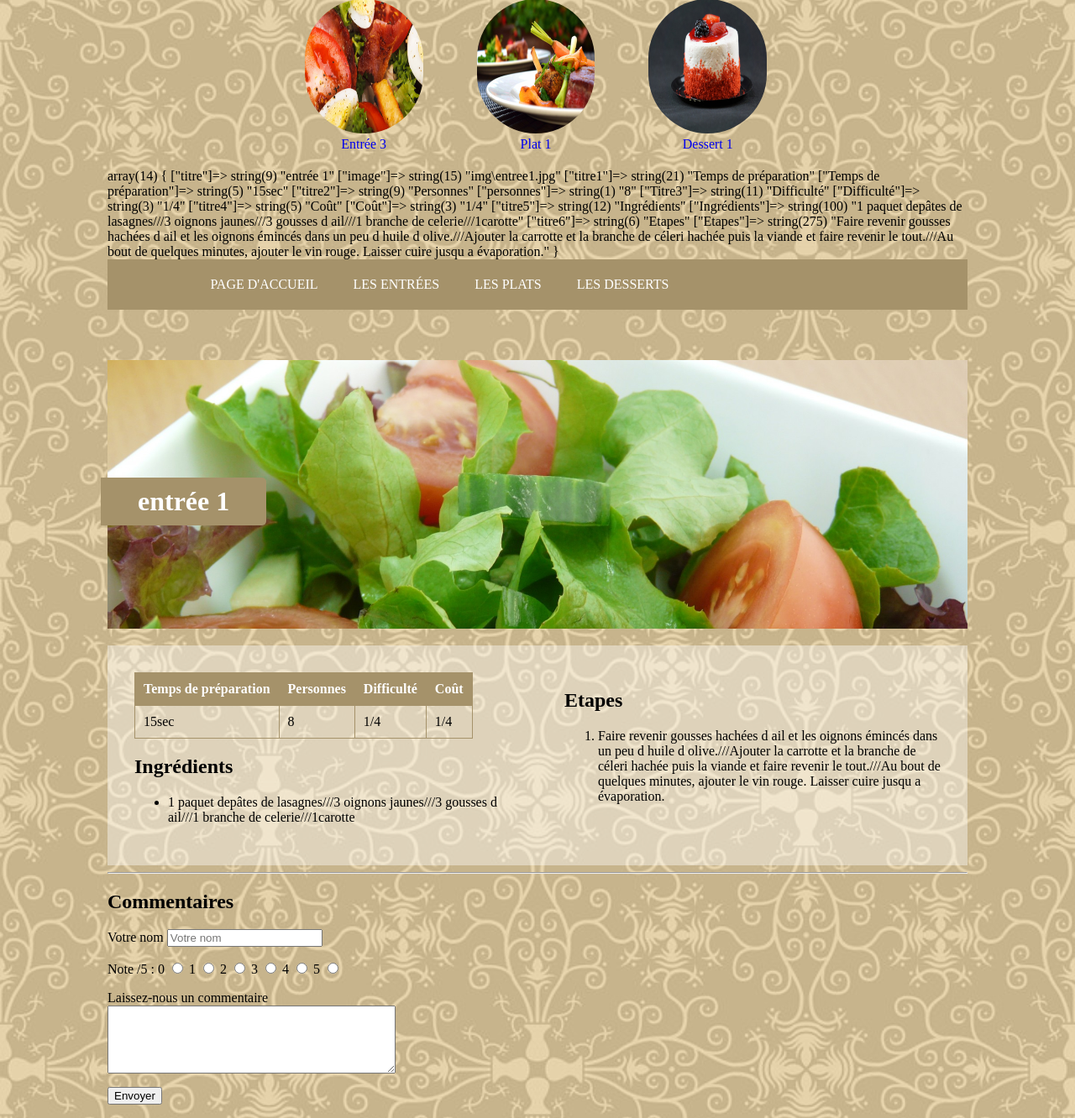
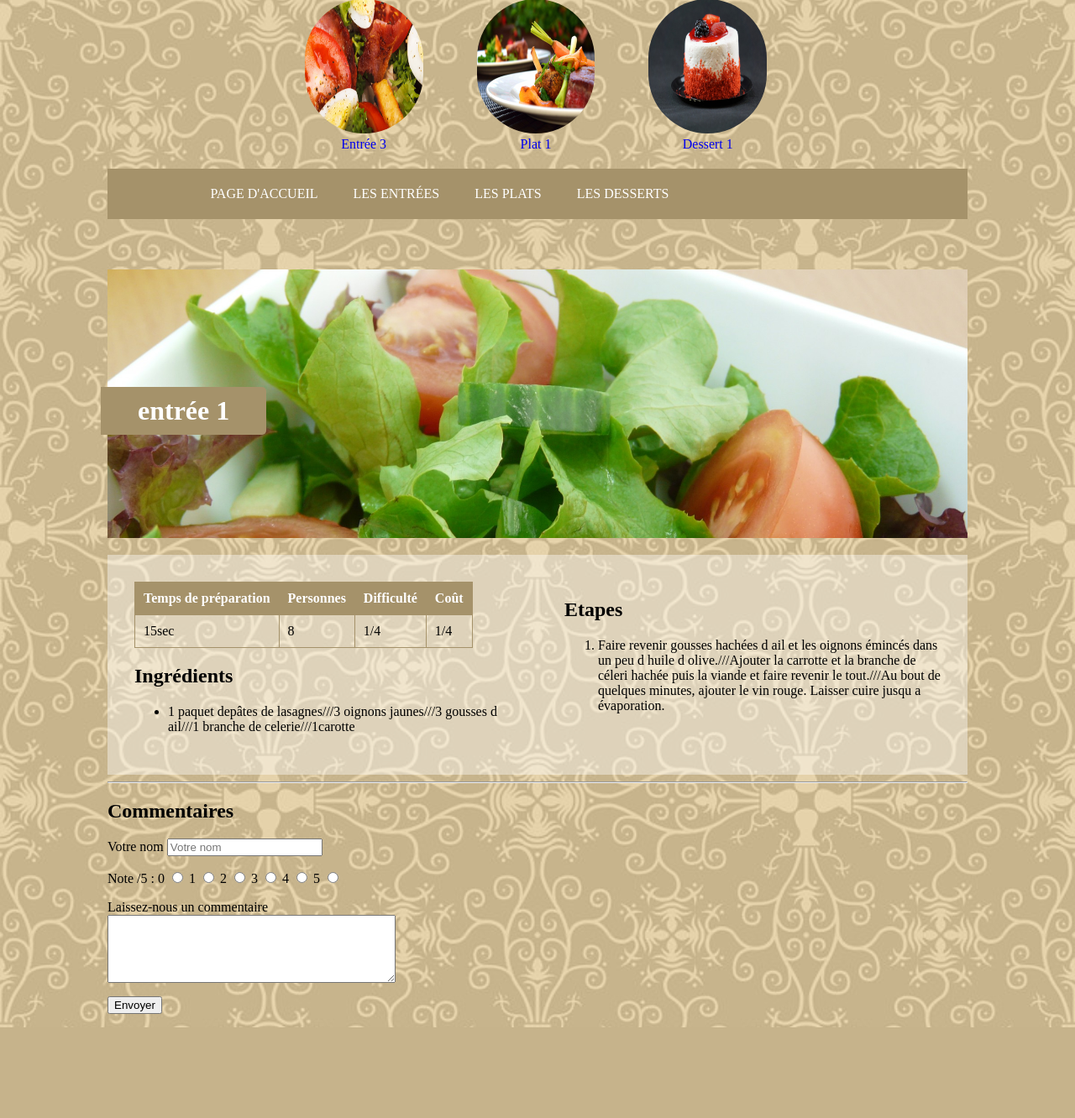
Before and after one commit to Skandaax/recettes_base, a PHP site: page /index.php in a window 1280 px wide. Shown: the part 166-1498 px from the top of the page at 84% size. After the commit the page ends 1390 px from the top, so only its background shows below. Run offline with PHP 8.4, Linux system fonts and the light colour scheme; data that the repository does not hold is empty.

Commit message:
modification

```diff
--- a/html/recettes.php
+++ b/html/recettes.php
@@ -4,93 +4,57 @@
 $recetes_test = array(
     'titre' => 'entrée 1',
     'image' => 'img\entree1.jpg',
-    'titre1' => 'Temps de préparation',
     'Temps de préparation' => '15sec',
-    'titre2' => 'Personnes',
     'personnes' => '8',
-    'Titre3' => 'Difficulté',
     'Difficulté' => '1/4',
-    'titre4' => 'Coût',
     'Coût' => '1/4',
-    'titre5' => 'Ingrédients',
     'Ingrédients' => '1 paquet depâtes de lasagnes///3 oignons jaunes///3 gousses d ail///1 branche de celerie///1carotte',
-    'titre6' => 'Etapes',
     'Etapes' => 'Faire revenir gousses hachées d ail et les oignons émincés dans un peu d huile d olive.///Ajouter la carrotte et la branche de céleri hachée puis la viande et faire revenir le tout.///Au bout de quelques minutes, ajouter le vin rouge. Laisser cuire jusqu a évaporation.'
 );
 
 /**********3 recettes***********/
 // Recette entrée 2 //
-$entrée2 = array(
+$recette1 = array(
     'titre' => 'entrée 2',
     'image' => 'img\entree2.jpg',
-    'titre1' => 'Temps de préparation',
     'Temps de préparation' => '15sec',
-    'titre2' => 'Personnes',
     'personnes' => '8',
-    'Titre3' => 'Difficulté',
     'Difficulté' => '1/4',
-    'titre4' => 'Coût',
     'Coût' => '1/4',
-    'titre5' => 'Ingrédients',
     'Ingrédients' => '1 paquet depâtes de lasagnes///3 oignons jaunes///3 gousses d ail///1 branche de celerie///1carotte',
-    'titre6' => 'Etapes',
     'Etapes' => 'Faire revenir gousses hachées d ail et les oignons émincés dans un peu d huile d olive.///Ajouter la carrotte et la branche de céleri hachée puis la viande et faire revenir le tout.///Au bout de quelques minutes, ajouter le vin rouge. Laisser cuire jusqu a évaporation.'
 );
 
 // Recette plats 1 //
-$plat1 = array(
+$recette2 = array(
     'titre' => 'plat 1',
     'image' => 'img\plat1.jpg',
-    'titre1' => 'Temps de préparation',
     'Temps de préparation' => '15sec',
-    'titre2' => 'Personnes',
     'personnes' => '8',
-    'Titre3' => 'Difficulté',
     'Difficulté' => '1/4',
-    'titre4' => 'Coût',
     'Coût' => '1/4',
-    'titre5' => 'Ingrédients',
     'Ingrédients' => '1 paquet depâtes de lasagnes///3 oignons jaunes///3 gousses d ail///1 branche de celerie///1carotte',
-    'titre6' => 'Etapes',
     'Etapes' => 'Faire revenir gousses hachées d ail et les oignons émincés dans un peu d huile d olive.///Ajouter la carrotte et la branche de céleri hachée puis la viande et faire revenir le tout.///Au bout de quelques minutes, ajouter le vin rouge. Laisser cuire jusqu a évaporation.'
 );
 
 // Recette dessert 1 //
-$dessert1 = array(
+$recette3 = array(
     'titre' => 'entrée 2',
     'image' => 'img\dessert1.jpg',
-    'titre1' => 'Temps de préparation',
     'Temps de préparation' => '15sec',
-    'titre2' => 'Personnes',
     'personnes' => '8',
-    'Titre3' => 'Difficulté',
     'Difficulté' => '1/4',
-    'titre4' => 'Coût',
     'Coût' => '1/4',
-    'titre5' => 'Ingrédients',
     'Ingrédients' => '1 paquet depâtes de lasagnes///3 oignons jaunes///3 gousses d ail///1 branche de celerie///1carotte',
-    'titre6' => 'Etapes',
     'Etapes' => 'Faire revenir gousses hachées d ail et les oignons émincés dans un peu d huile d olive.///Ajouter la carrotte et la branche de céleri hachée puis la viande et faire revenir le tout.///Au bout de quelques minutes, ajouter le vin rouge. Laisser cuire jusqu a évaporation.'
 );
 
-var_dump($recetes_test);
-
-$ingredients = sizeof($liste);
-
-for($i = 0; $i < $liste; $i++){
-    $titre = $liste["titre"];
-    $image = $liste["image"];
-    $temp = $liste["temperature"];
-    $personne = $liste["personne"];
-    $difficulte = $liste["difficulte"];
-    $cout = $liste["cout"];
-    $ingredients = $liste["ingredients"];
-    $etapes = $liste["etapes"];
-}
+$cat_test = [
+    "nom" => "Les entrées",
+    "recettes" => [$recette1, $recette2, $recette3]
+];
 
 
-$liste = explode("///", $ingredients);
-$liste = explode("///", $etapes);
 
 
 include "menu.php"
@@ -121,10 +85,10 @@ include "menu.php"
             <div class="col-6">
                 <table>
                 <tr>
-                <th><?php echo $recetes_test['titre1']?></th>
-                <th><?php echo $recetes_test['titre2']?></th>
-                <th><?php echo $recetes_test['Titre3']?></th>
-                <th><?php echo $recetes_test['titre4']?></th>
+                <th>Temps de préparation</th>
+                <th>Personnes</th>
+                <th>Difficulté</th>
+                <th>Coût</th>
             </tr>
             <tr>
                 <td><?php echo $recetes_test['Temps de préparation']?></td>
@@ -133,14 +97,14 @@ include "menu.php"
                 <td><?php echo $recetes_test['Coût']?></td>
                 </table>
 
-                <h2><?php echo $recetes_test['titre5']?></h2>
+                <h2>Ingrédients</h2>
                 <ul>
                     <li><?php echo $recetes_test['Ingrédients']?></li>
                 </ul>
             </div>
 
             <div class="col-6">
-                <h2><?php echo $recetes_test['titre6']?></h2>
+                <h2>Etapes</h2>
                 <ol>
                     <li><?php echo $recetes_test['Etapes']?></li>
                 </ol>
```
